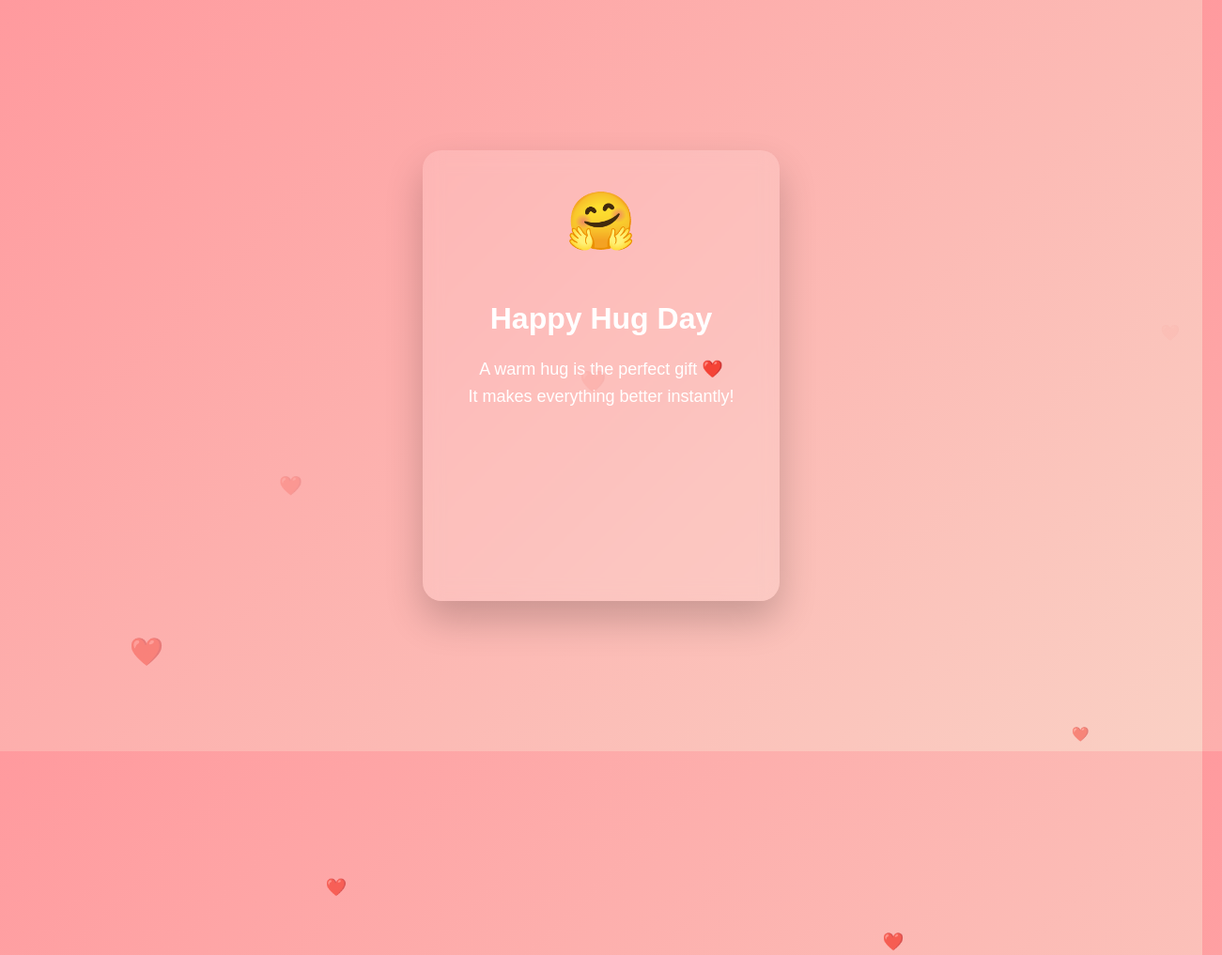
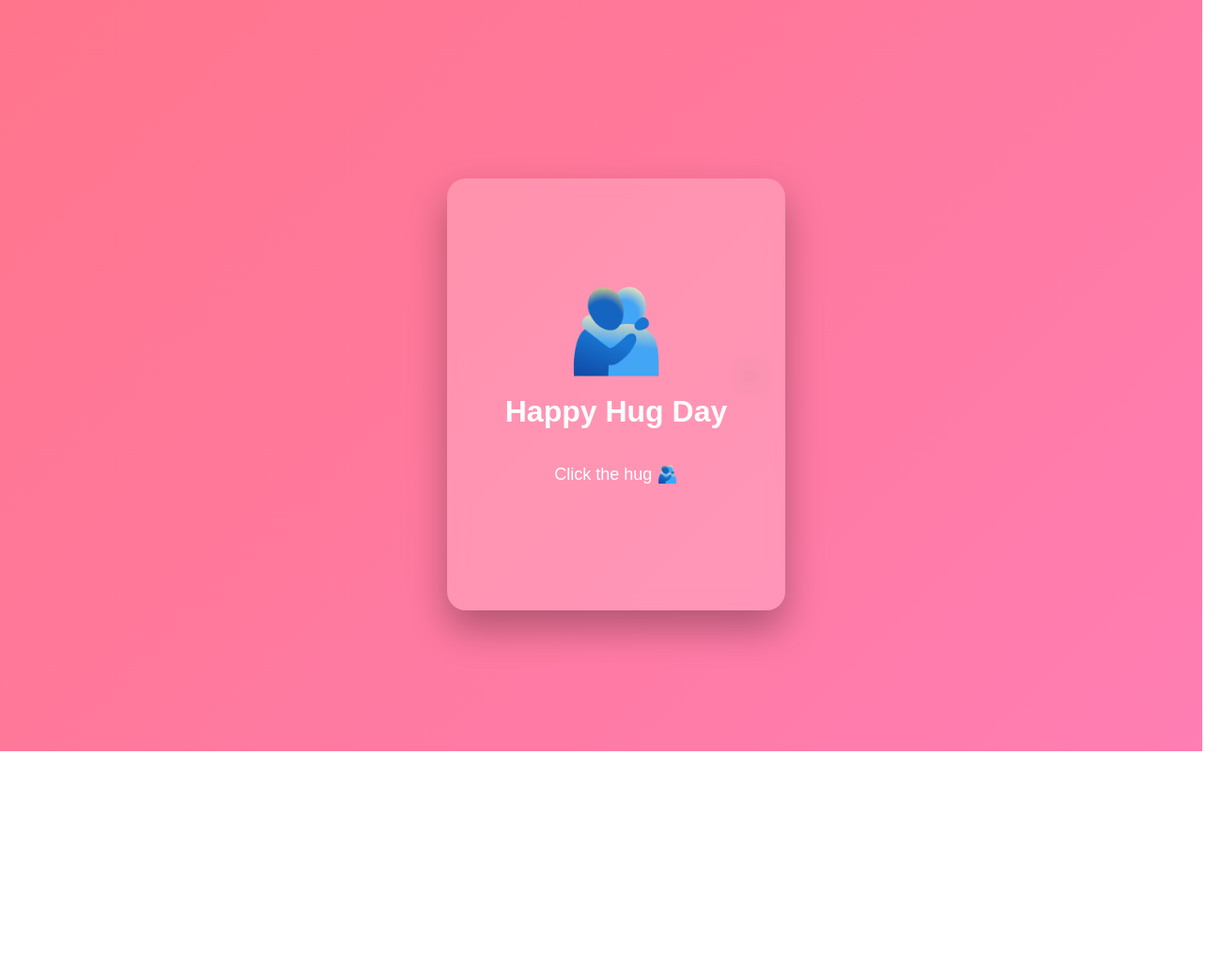
Before and after one commit to VishankB/VR4ever_6, a plain HTML site: page index.html in a window 1280 px wide. Shown: the top 1017 px of the page at 94% size, 1301 px wide, since content can reach past the window. After the commit the page ends 800 px from the top, so only its background shows below. Drawn offline with Linux system fonts and the light colour scheme.

Commit message:
Update Hug Day theme and card styles

```diff
--- a/index.html
+++ b/index.html
@@ -3,7 +3,7 @@
 <head>
 <meta charset="UTF-8">
 <meta name="viewport" content="width=device-width, initial-scale=1.0">
-<title>Happy Hug Day ❤️</title>
+<title>Happy Hug Day 🫂</title>
 
 <style>
 body {
@@ -12,116 +12,118 @@
     display: flex;
     justify-content: center;
     align-items: center;
-        background: linear-gradient(135deg, #ff9a9e, #fad0c4);
+    background: linear-gradient(135deg, #ff758c, #ff7eb3);
     font-family: 'Poppins', sans-serif;
-        overflow: hidden;
 }
 
-    .card {
+/* Card Container */
+.scene {
     width: 320px;
     height: 420px;
-        background: rgba(255, 255, 255, 0.15);
-        backdrop-filter: blur(10px);
-        border-radius: 20px;
-        box-shadow: 0 20px 40px rgba(0,0,0,0.2);
-        text-align: center;
-        padding: 30px;
-        color: white;
-        transition: transform 0.1s ease;
-        transform-style: preserve-3d;
-        cursor: pointer;
+    perspective: 1000px;
 }
 
-    .card h1 {
-        margin-top: 40px;
-        font-size: 32px;
+/* Card */
+.card {
+    width: 100%;
+    height: 100%;
+    position: relative;
+    transform-style: preserve-3d;
+    transition: transform 0.8s;
 }
 
-    .card p {
-        margin-top: 20px;
-        font-size: 18px;
-        line-height: 1.6;
+/* Flip */
+.card.flip {
+    transform: rotateY(180deg);
 }
 
-    .emoji {
-        font-size: 60px;
-        margin-top: 20px;
-        animation: float 2s infinite ease-in-out;
+/* Front & Back */
+.card-face {
+    position: absolute;
+    width: 100%;
+    height: 100%;
+    border-radius: 20px;
+    backface-visibility: hidden;
+    display: flex;
+    flex-direction: column;
+    justify-content: center;
+    align-items: center;
+    padding: 20px;
+    box-shadow: 0 20px 40px rgba(0,0,0,0.3);
 }
 
-    @keyframes float {
-        0%, 100% { transform: translateY(0); }
-        50% { transform: translateY(-10px); }
+/* Front */
+.front {
+    background: rgba(255,255,255,0.2);
+    backdrop-filter: blur(10px);
+    color: white;
 }
 
-    .hearts {
-        position: absolute;
-        color: white;
-        font-size: 20px;
-        animation: rise 5s linear infinite;
+/* Back */
+.back {
+    background: white;
+    color: #ff4d6d;
+    transform: rotateY(180deg);
 }
 
-    @keyframes rise {
-        from {
-            transform: translateY(100vh);
-            opacity: 1;
+.hug-emoji {
+    font-size: 80px;
+    cursor: pointer;
+    animation: pulse 1.5s infinite;
 }
-        to {
-            transform: translateY(-10vh);
-            opacity: 0;
+
+@keyframes pulse {
+    0% { transform: scale(1); }
+    50% { transform: scale(1.1); }
+    100% { transform: scale(1); }
 }
+
+h1 {
+    margin-top: 20px;
+}
+
+p {
+    text-align: center;
+    font-size: 18px;
+    margin-top: 15px;
 }
 </style>
 </head>
+
 <body>
 
-<div class="card" id="tiltCard">
-    <div class="emoji">🤗</div>
+<div class="scene">
+    <div class="card" id="card">
+
+        <!-- Front -->
+        <div class="card-face front">
+            <div class="hug-emoji" id="hugEmoji">🫂</div>
             <h1>Happy Hug Day</h1>
+            <p>Click the hug 🫂</p>
+        </div>
+
+        <!-- Back -->
+        <div class="card-face back">
+            <h1>Sending You a Warm Hug! 🫂❤️</h1>
             <p>
-        A warm hug is the perfect gift ❤️<br>
-        It makes everything better instantly!
+                A hug speaks louder than words. <br>
+                Stay close, stay loved. 💖
             </p>
         </div>
 
+    </div>
+</div>
+
 <script>
-    const card = document.getElementById("tiltCard");
+const card = document.getElementById("card");
+const emoji = document.getElementById("hugEmoji");
 
-    card.addEventListener("mousemove", (e) => {
-        const rect = card.getBoundingClientRect();
-        const x = e.clientX - rect.left;
-        const y = e.clientY - rect.top;
-
-        const centerX = rect.width / 2;
-        const centerY = rect.height / 2;
-
-        const rotateX = ((y - centerY) / 20);
-        const rotateY = ((centerX - x) / 20);
-
-        card.style.transform = `rotateX(${rotateX}deg) rotateY(${rotateY}deg)`;
+emoji.addEventListener("click", function(e) {
+    e.stopPropagation();
+    card.classList.toggle("flip");
 });
-
-    card.addEventListener("mouseleave", () => {
-        card.style.transform = "rotateX(0) rotateY(0)";
-    });
-
-    // Floating hearts animation
-    function createHeart() {
-        const heart = document.createElement("div");
-        heart.classList.add("hearts");
-        heart.innerHTML = "❤️";
-        heart.style.left = Math.random() * 100 + "vw";
-        heart.style.fontSize = (Math.random() * 20 + 15) + "px";
-        heart.style.animationDuration = (Math.random() * 3 + 3) + "s";
-        document.body.appendChild(heart);
-
-        setTimeout(() => {
-            heart.remove();
-        }, 5000);
-    }
-
-    setInterval(createHeart, 500);
 </script>
 
 </body>
 </html>
+c
```
Lines whose indentation alone changed are shown as unchanged.
